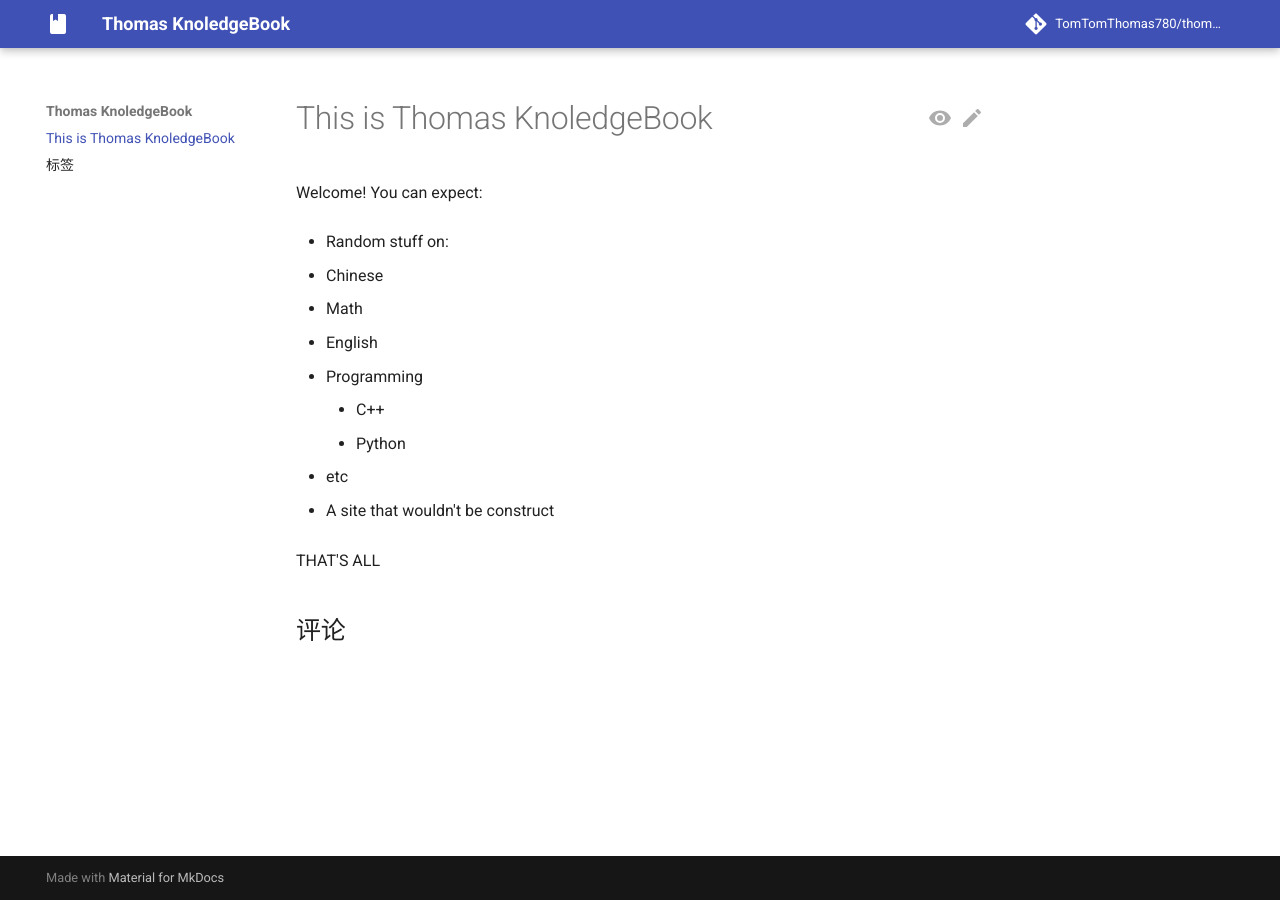
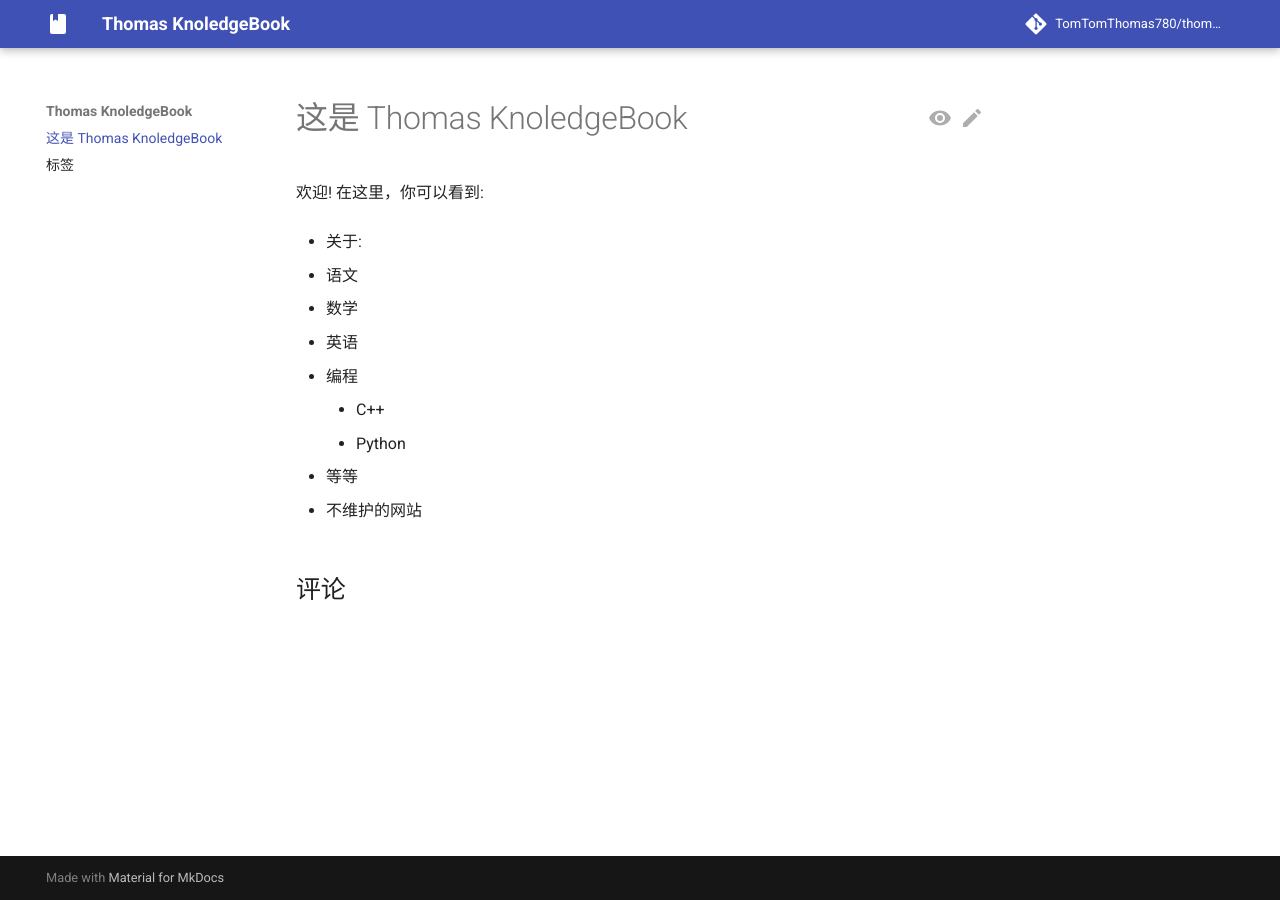
Before and after one commit to TomTomThomas780/thomas-knoledgebook, an MkDocs documentation site: the page built from docs/index.md, in a window 1280 px wide. Built offline with MkDocs 1.6.1 and Material for MkDocs 9.7.7, drawn with Linux system fonts in a browser that asks for light colours; comment, search, counter and statistics services are not loaded.

Commit message:
translate index

```diff
--- a/docs/index.md
+++ b/docs/index.md
@@ -1,23 +1,21 @@
 ---
 comments: true
 ---
-# This is Thomas KnoledgeBook
+# 这是 Thomas KnoledgeBook
 
-Welcome!
-You can expect:
+欢迎!
+在这里，你可以看到:
 
-- Random stuff on:
+- 关于:
 
-  - Chinese
-  - Math
-  - English
-  - Programming
+  - 语文
+  - 数学
+  - 英语
+  - 编程
 
     - C++
     - Python
 
-  - etc
+  - 等等
 
-- A site that wouldn't be construct
-
-THAT'S ALL
+- 不维护的网站
```
